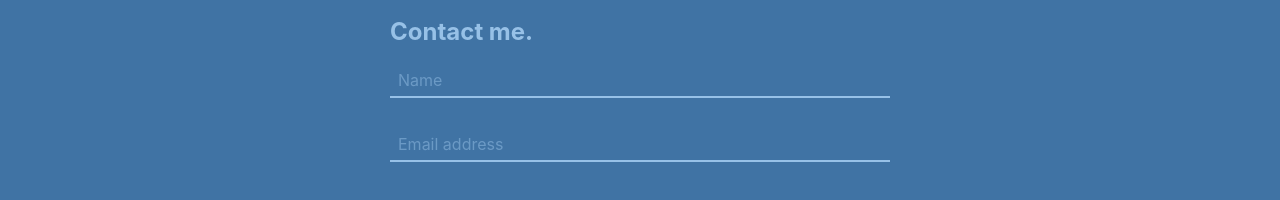
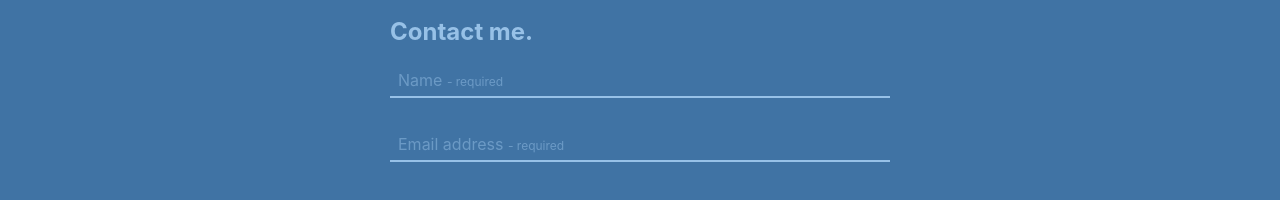
Before and after one commit to alex-bowers/portfolio-site, a Nuxt app: page / in a window 1280 px wide. Shown: the part 3383-3583 px from the top of the page. Built offline with nearby package versions, Linux system fonts and the light colour scheme.

Commit message:
Add required labels

```diff
--- a/components/ContactForm.vue
+++ b/components/ContactForm.vue
@@ -29,12 +29,18 @@
                     class="field-with-floating-input"
                     :class="{ 'is-focused': focus.name }"
                 >
-                    <label for="nameField">Name</label>
+                    <label for="nameField">
+                        Name
+                        <span class="field-with-floating-input--required">
+                            - required
+                        </span>
+                    </label>
                     <input
                         id="nameField"
                         v-model="formData.name"
                         name="user_name"
                         type="text"
+                        required
                         @blur="toggleLabelFocus('name')"
                         @focus="toggleLabelFocus('name')"
                     />
@@ -43,12 +49,18 @@
                     class="field-with-floating-input"
                     :class="{ 'is-focused': focus.email }"
                 >
-                    <label for="emailField">Email address</label>
+                    <label for="emailField">
+                        Email address
+                        <span class="field-with-floating-input--required">
+                            - required
+                        </span>
+                    </label>
                     <input
                         id="emailField"
                         v-model="formData.email"
                         name="user_email"
                         type="email"
+                        required
                         @blur="toggleLabelFocus('email')"
                         @focus="toggleLabelFocus('email')"
                     />
@@ -204,6 +216,9 @@ export default {
 
 .field-with-floating-input {
     position: relative;
+    .field-with-floating-input--required {
+        font-size: 0.75rem;
+    }
     input,
     textarea {
         border: 0;
```
